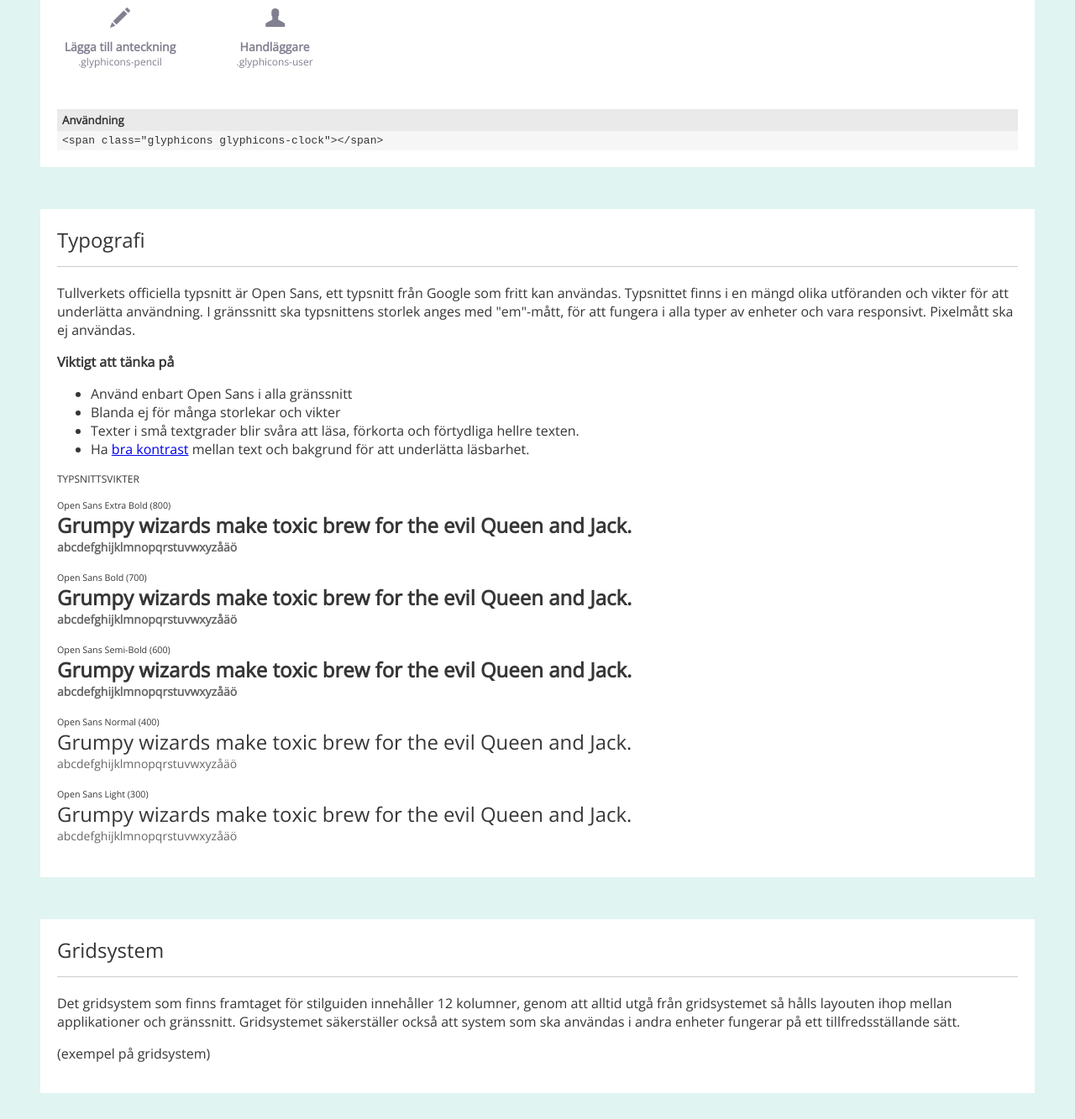
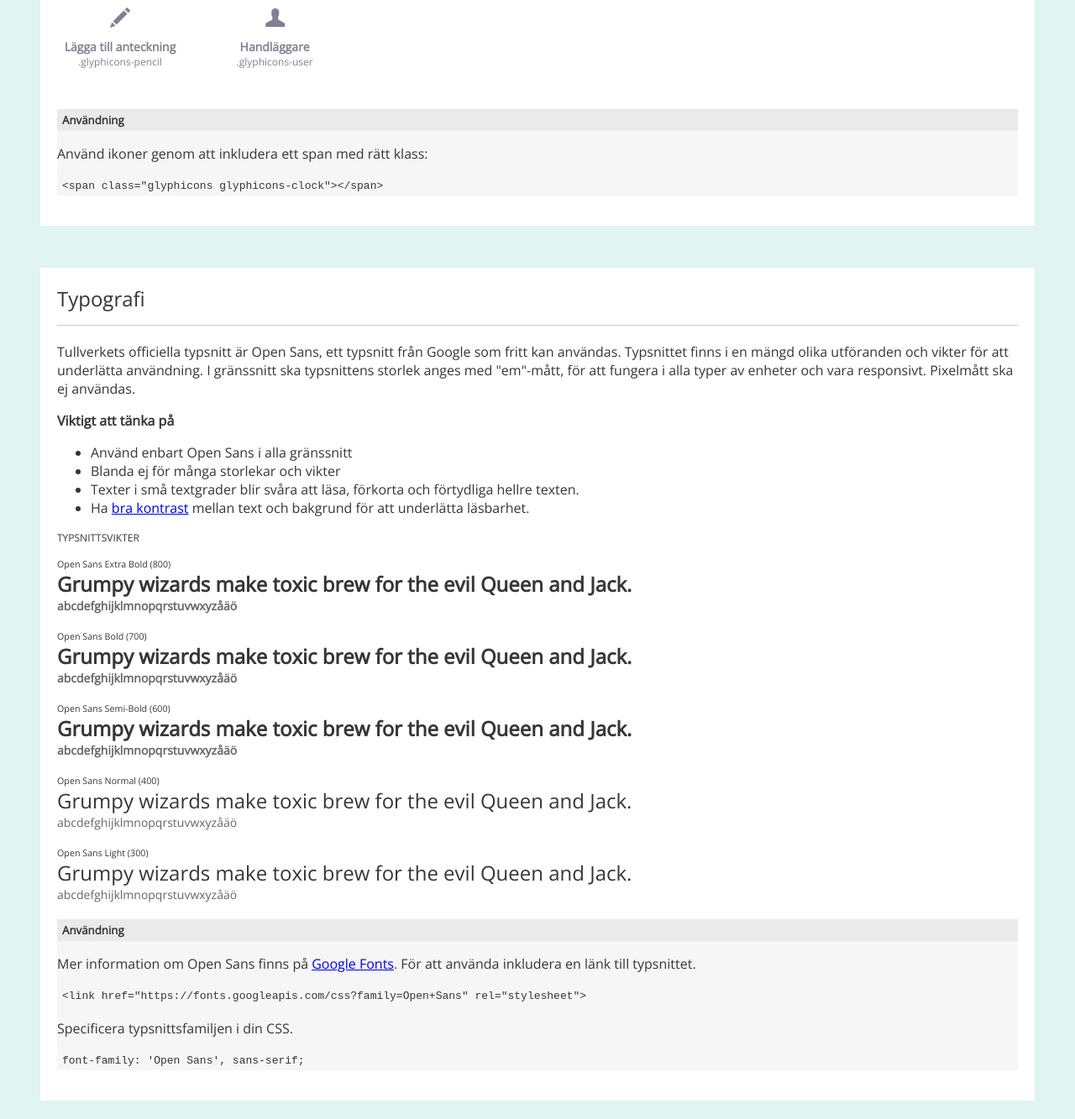
Before and after one commit to huring/tullverket-general-styles, a plain HTML site: page index.html in a window 1280 px wide. Shown: the part 587-1920 px from the top of the page at 84% size. Drawn offline with nearby package versions, Linux system fonts and the light colour scheme.

Commit message:
no message

```diff
--- a/index.html
+++ b/index.html
@@ -41,7 +41,8 @@
 
   <div class="usage">
     <h5>Användning</h5>
-    <pre>&lt;span class=&quot;glyphicons glyphicons-clock&quot;&gt;&lt;/span&gt;</pre>
+    <p>Använd ikoner genom att inkludera ett span med rätt klass:
+    <pre>&lt;span class=&quot;glyphicons glyphicons-clock&quot;&gt;&lt;/span&gt;</pre></p>
   </div>
 
 </section>
@@ -100,6 +101,17 @@
     </p>
   </div>
 
+  <div class="usage">
+    <h5>Användning</h5>
+    <p>Mer information om Open Sans finns på <a href="https://fonts.google.com/specimen/Open+Sans">Google Fonts</a>. För att använda inkludera en länk till typsnittet.
+    <pre>&lt;link href=&quot;https://fonts.googleapis.com/css?family=Open+Sans&quot; rel=&quot;stylesheet&quot;&gt;</pre>
+    </p>
+    <p>Specificera typsnittsfamiljen i din CSS.
+      <pre>font-family: 'Open Sans', sans-serif;</pre>
+    </p>
+  </div>
+
+
 </section>
 
 <section id="grid" class="content-section">
```
